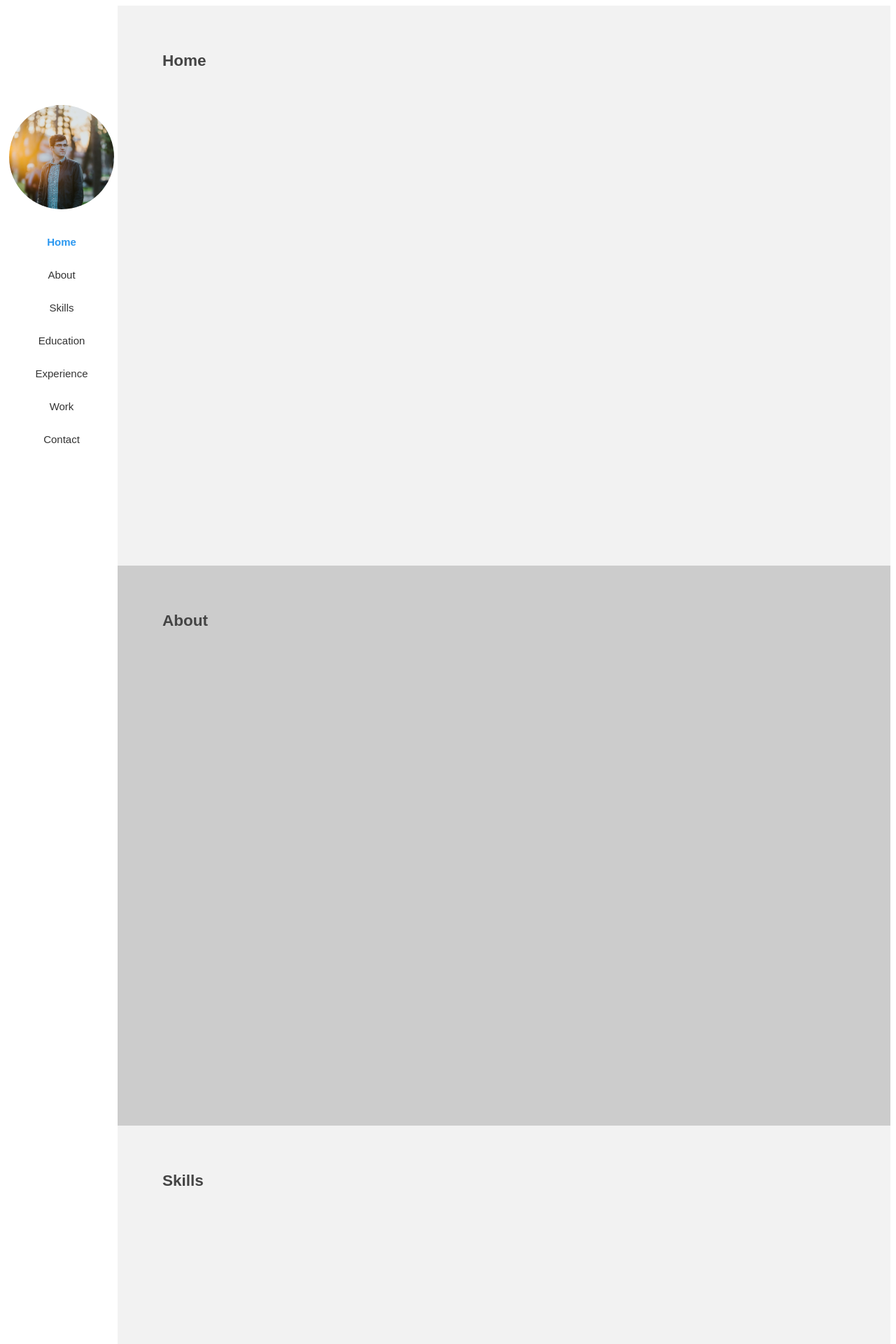
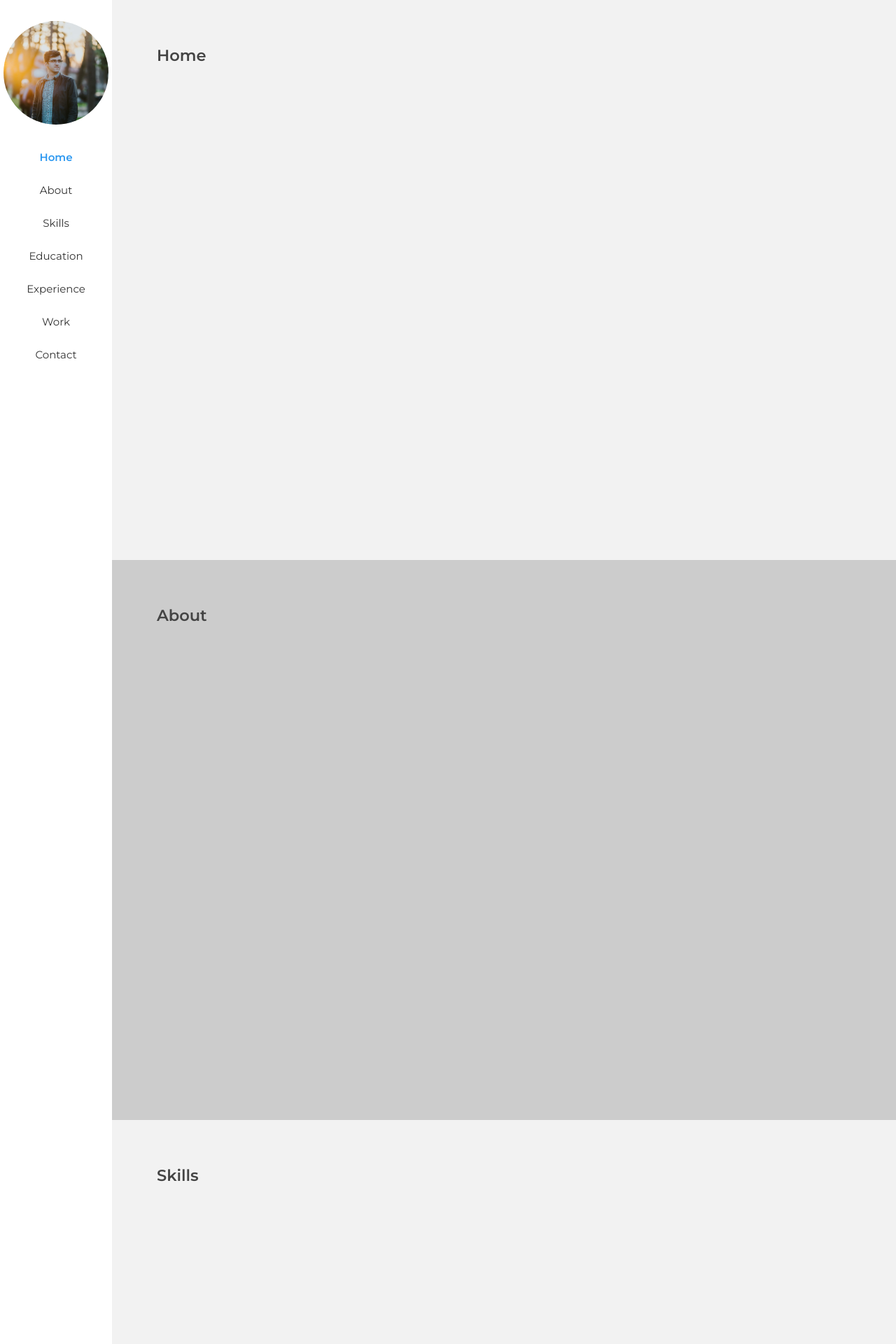
Before and after one commit to entirelymagic/DjangoCV, a Django app: page / in a window 1280 px wide. Shown: the top 1920 px of the page at 70% size. Run offline with Django 3.2, Linux system fonts and the light colour scheme.

Commit message:
Fixed body margin

```diff
--- a/static/css/style.css
+++ b/static/css/style.css
@@ -10,18 +10,15 @@ html {
 
 body {
     font-family: 'Montserrat', sans-serif;
-  box-sizing: border-box;
+    margin: 0px;
 }
 
 .container {
     -webkit-text-size-adjust: 100%;
-    -webkit-tap-highlight-color: transparent;
-    font-family: "Quicksand", Arial, sans-serif;
     font-weight: 400;
     font-size: 15px;
     line-height: 1.8;
     color: rgba(0, 0, 0, 0.7);
-    box-sizing: border-box;
     width: 100%;
     overflow: hidden;
     position: relative;
@@ -33,8 +30,13 @@ body {
     display: flex;
     flex-direction: column;
     align-items: center;
-  justify-content: center;
+    justify-content: flex-start;
 
+
+}
+
+.top_div {
+    padding-top:2em;
 }
 
 nav ul {
--- a/templates/base.html
+++ b/templates/base.html
@@ -13,9 +13,11 @@
 <body>
   <div class="container">
   <div class="side-bar">
+    <div class="top_div">
+      <img class="avatar" src="{% static 'images/profil.jpg' %}"  alt="Avatar" style="width:150px">
+    </div>
+    <nav class="navigation">
 
-    <nav class="navigation">
-      <img class="avatar" src="{% static 'images/profil.jpg' %}"  alt="Avatar" style="width:150px">
       <ul>
         <li>
           <a href="#home">Home</a>
```
Lines whose indentation alone changed are shown as unchanged.
